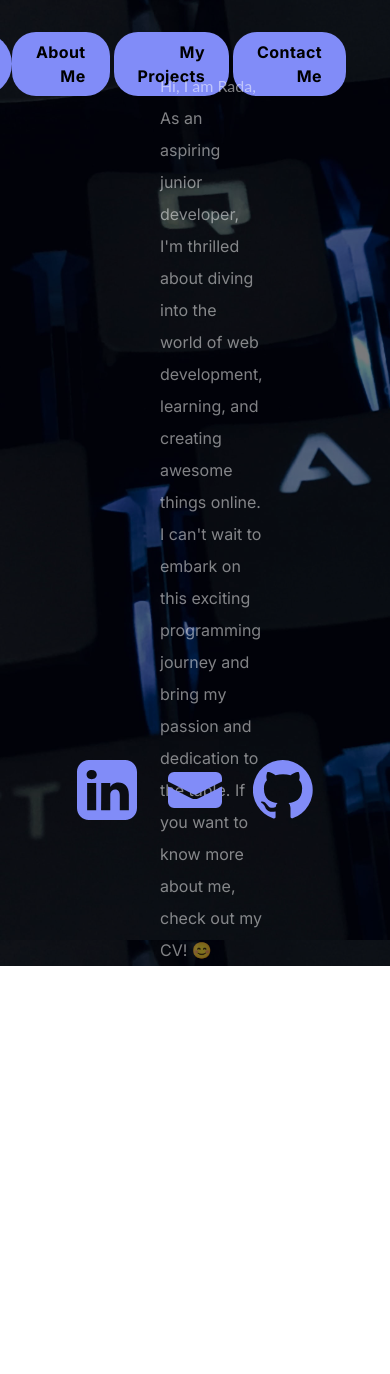
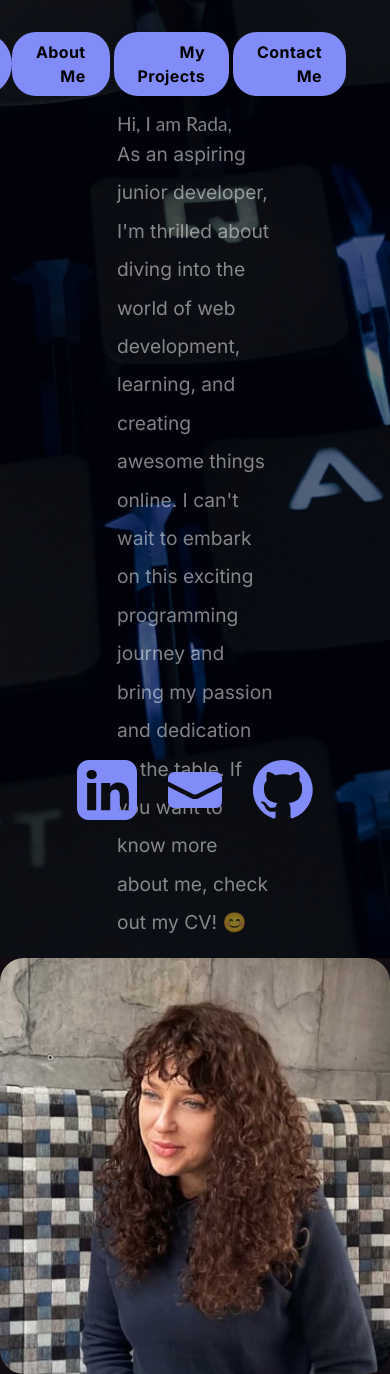
Before and after one commit to rada-ii/Portfolio-app-next.js-tailwindcss-typescript, a Next.js app: page / in a window 390 px wide. Before the commit the page ends 966 px from the top, so only its background shows below. Built offline with nearby package versions, Linux system fonts and the light colour scheme.

Commit message:
corrections

```diff
--- a/src/app/components/header.tsx
+++ b/src/app/components/header.tsx
@@ -2,10 +2,20 @@ import React from "react";
 import Link from "next/link";
 import cv from "../cv/cv.pdf";
 
-const Header = ({ pages }) => {
+import { pages } from "./data/data";
+
+type Header = {
+  pages: {
+    id: number;
+    label: string;
+    link: string;
+  }[];
+};
+
+const Header = ({ pages }: Header) => {
   return (
     <header className="mx-10">
-      <div className="mt-8 flex flex-row-reverse items-center justify-between px-1 sm:px-6">
+      <div className="lg: mt-8 flex flex-row-reverse items-center justify-between px-1 sm:px-6 ">
         <nav className="flex flex-row gap-1 self-end text-right sm:gap-6">
           {pages.map((page) => {
             return (
--- a/src/app/globals.css
+++ b/src/app/globals.css
@@ -69,6 +69,18 @@ h6 {
   justify-self: flex-end;
 }
 
+.imageContainer {
+  /* background: radial-gradient(transparent, #130d13fc); */
+  z-index: 100;
+  /* background-color: red; */
+  width: fit-content;
+  box-shadow: inset 0 0 10px 30px rgb(19, 13, 19);
+}
+
+.img {
+  visibility: 50%;
+}
+
 @keyframes flyInLeft {
   from {
     transform: translateX(-100%);
@@ -126,3 +138,58 @@ h6 {
 }
 
 /* ===================================== */
+@media (max-width: 640px) {
+  .text {
+    font-size: 8px;
+    line-height: normal;
+  }
+
+  .container {
+    flex-direction: row;
+    gap: 1rem;
+  }
+}
+
+@media (max-width: 1300px) {
+  .container {
+    flex-direction: row;
+    gap: 2rem;
+  }
+
+  .text {
+    font-size: 1.2rem;
+    line-height: normal;
+  }
+}
+
+@media (max-width: 1024px) {
+  .container {
+    flex-direction: row;
+    gap: 1rem;
+  }
+
+  .text {
+    font-size: 0.9rem;
+    line-height: normal;
+  }
+}
+
+@media (max-width: 768px) {
+  .container {
+    flex-direction: column;
+    gap: 1rem;
+    margin: 1rem auto;
+  }
+
+  .text {
+    font-size: 1.2rem;
+    /* line-height: 0; */
+  }
+  .textContainer {
+    margin: 0;
+  }
+  .head {
+    flex-direction: column !important;
+    /* flex-wrap: wrap; */
+  }
+}
--- a/src/app/page.tsx
+++ b/src/app/page.tsx
@@ -5,9 +5,9 @@ import Image from "next/image";
 
 const AboutMe: React.FC = () => {
   return (
-    <div className="container h-screen">
-      <div className=" textContainer  sm:text-[8px] 2xl:text-3xl ">
-        <div className="opacity-50">
+    <div className="container h-screen ">
+      <div className=" textContainer  lg:sp sm:text-[8px] sm:leading-none sm:opacity-100 md:text-[10px] md:leading-none lg:text-[13px] xl:text-2xl 2xl:text-3xl">
+        <div className="text opacity-50">
           <h2>{data.title}</h2>
           <p className=" leading-loose">{data.body}</p>
         </div>
@@ -28,7 +28,7 @@ const AboutMe: React.FC = () => {
           aria-label={"My image"}
           alt={"My image"}
           src={"/images/cvvv.jpg"}
-          className="h-250 w-500  img rounded-3xl  object-cover opacity-40 "
+          className="h-250 w-500  img img  rounded-3xl object-cover opacity-100 "
         />
       </div>
     </div>
```
